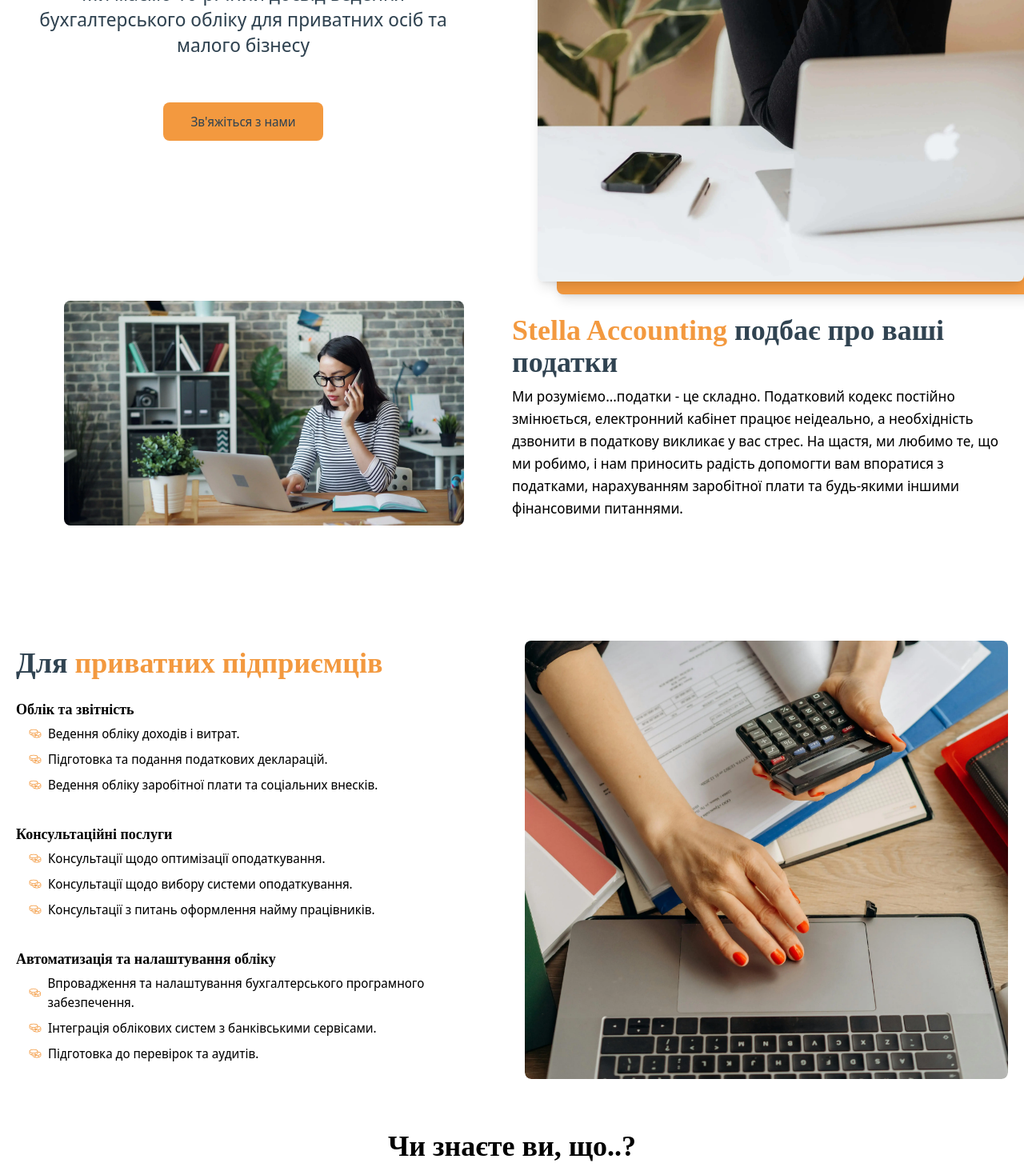
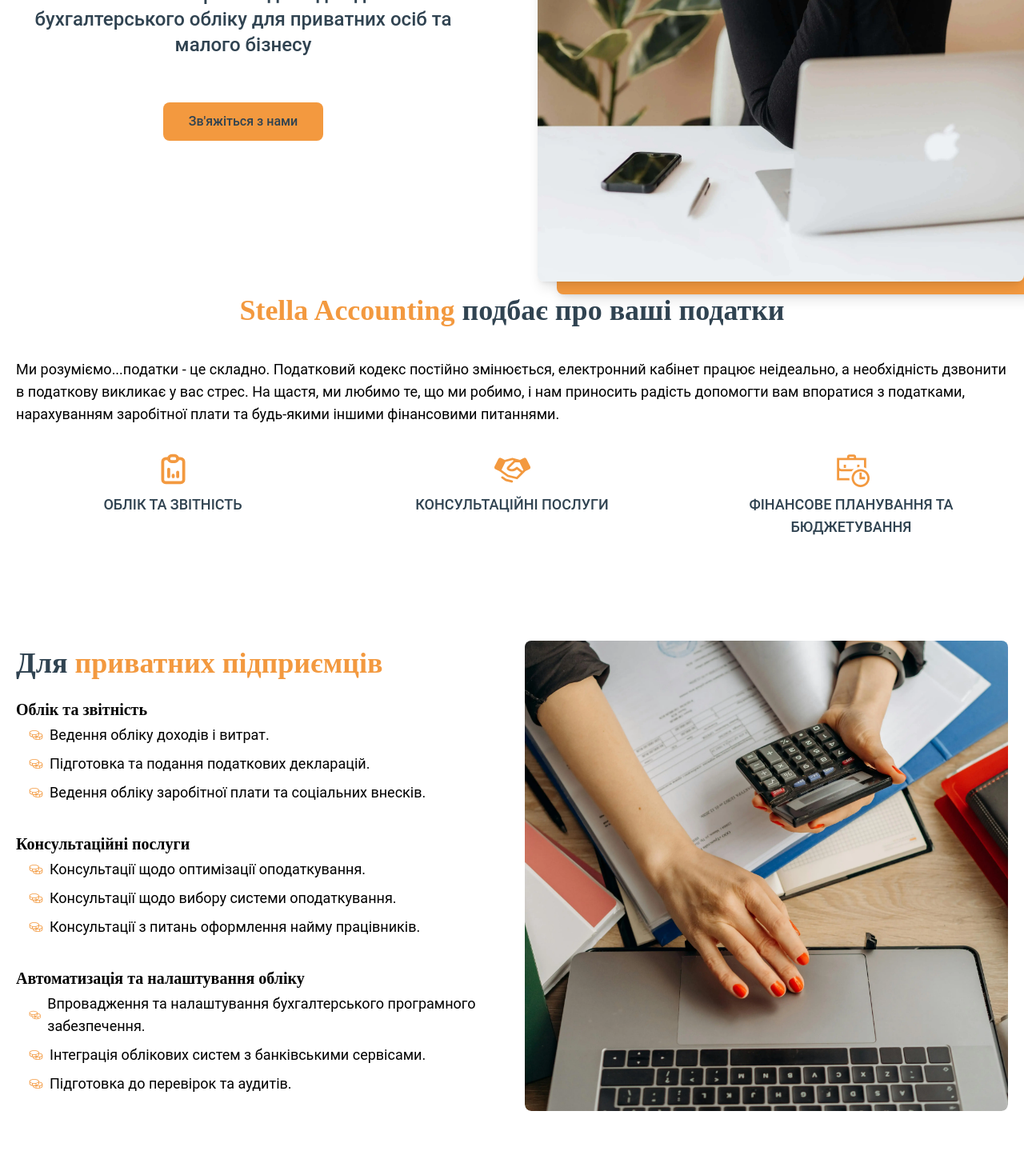
Before and after one commit to AleKoles/stella-savoy, a React (Create React App) app: page / in a window 1280 px wide. Shown: the part 520-1979 px from the top of the page at 80% size. Built offline with nearby package versions, Linux system fonts and the light colour scheme.

Commit message:
refactor about and footer

```diff
--- a/package.json
+++ b/package.json
@@ -7,6 +7,7 @@
     "@testing-library/react": "^13.4.0",
     "@testing-library/user-event": "^13.5.0",
     "chart.js": "^4.4.3",
+    "gsap": "^3.12.5",
     "react": "^18.3.1",
     "react-dom": "^18.3.1",
     "react-icons": "^5.2.1",
--- a/src/components/About.jsx
+++ b/src/components/About.jsx
@@ -1,19 +1,69 @@
-import React from 'react';
-import Laptop from '../assets/woman_laptop.webp';
+import React, { useRef, useEffect } from 'react';
+import { PiHandshakeFill } from "react-icons/pi";
+import { LiaBusinessTimeSolid } from "react-icons/lia";
+import { TbReportAnalytics } from "react-icons/tb";
+import gsap from 'gsap';
+import ScrollTrigger from 'gsap/ScrollTrigger';
+
+gsap.registerPlugin(ScrollTrigger);
 
 const About = () => {
+
+  const cardsRef = useRef([]);
+
+  useEffect(() => {
+    gsap.fromTo(cardsRef.current,
+      { x: -200, opacity: 0 },
+      {
+        x: 0,
+        opacity: 1,
+        duration: 1,
+        stagger: 0.3,
+        ease: "sine.out",
+        scrollTrigger: {
+          trigger: cardsRef.current,
+          start: 'top 80%',
+          once: true,
+        }
+      }
+    );
+  }, []);
+
+
   return (
     <div className='w-full bg-white py-16 px-4' id="about">
-      <div className='max-w-[1240px] mx-auto grid lg:grid-cols-2'>
-      <h2 className='lg:hidden md:text-4xl sm:text-3xl text-theme-yellow mx-auto text-2xl font-bold py-2 text-center'>Stella Accounting <span className="text-theme-gray">подбає про ваші податки</span></h2>
-        <img className='w-[500px] mx-auto my-4 rounded-lg' src={Laptop} alt='/' />
-        <div className='flex flex-col justify-center'>
-          <h2 className='hidden lg:block md:text-4xl sm:text-3xl text-theme-yellow text-2xl font-bold py-2'>Stella Accounting <span className="text-theme-gray">подбає про ваші податки</span></h2>
+      <div className='max-w-[1240px] mx-auto'>
+
+
+        <div className='flex flex-col gap-8 justify-center'>
+          <h2 className='text-center md:text-4xl sm:text-3xl text-theme-yellow text-2xl font-bold py-2'>Stella Accounting <span className="text-theme-gray">подбає про ваші податки</span></h2>
           <p class="lg:text-lg">
           Ми розуміємо...податки - це складно. Податковий кодекс постійно змінюється, електронний кабінет працює неідеально, а необхідність дзвонити в податкову викликає у вас стрес.
           На щастя, ми любимо те, що ми робимо, і нам приносить радість допомогти вам впоратися з податками, нарахуванням заробітної плати та будь-якими іншими фінансовими питаннями.
           </p>
-
+          <div className='w-full grid grid-cols-1 md:grid-cols-3 gap-8 items-start justify-between'>
+          <div
+            ref={(el) => cardsRef.current[0] = el}
+            className="flex flex-col gap-2 items-center"
+          >
+            <TbReportAnalytics size={45} className="text-theme-yellow"/>
+            <p className="text-theme-gray text-lg uppercase font-medium text-center">Облік та звітність</p>
+          </div>
+          <div
+            ref={(el) => cardsRef.current[1] = el}
+            className="flex flex-col gap-2 items-center"
+          >
+            <PiHandshakeFill size={45} className="text-theme-yellow"/>
+            <p className="text-theme-gray text-lg font-medium uppercase text-center">Консультаційні послуги</p>
+          </div>
+          <div
+            ref={(el) => cardsRef.current[2] = el}
+            className="flex flex-col gap-2 items-center"
+          >
+            <LiaBusinessTimeSolid size={45} className="text-theme-yellow"/>
+            <p className="text-theme-gray text-lg uppercase font-medium text-center">Фінансове планування та бюджетування</p>
+          </div>
+        </div>
         </div>
       </div>
     </div>
--- a/src/components/FOP.jsx
+++ b/src/components/FOP.jsx
@@ -14,49 +14,49 @@ const FOP = () => {
           Для <span className="text-theme-yellow">приватних підприємців</span>
         </h2>
           <div className='my-4'>
-            <h3 className='text-lg font-semibold'>
+            <h3 className='text-lg font-semibold lg:text-xl'>
               Облік та звітність
             </h3>
             <ul className='pl-4'>
-              <li className='flex items-center gap-2 py-1'>
+              <li className='flex items-center gap-2 py-1 lg:text-lg'>
                 <PiCoinsLight className='text-theme-yellow' /> Ведення обліку доходів і витрат.
               </li>
-              <li className='flex items-center gap-2 py-1'>
+              <li className='flex items-center gap-2 py-1 lg:text-lg'>
                 <PiCoinsLight className='text-theme-yellow'  /> Підготовка та подання податкових декларацій.
               </li>
-              <li className='flex items-center gap-2 py-1'>
+              <li className='flex items-center gap-2 py-1 lg:text-lg'>
                 <PiCoinsLight className='text-theme-yellow' /> Ведення обліку заробітної плати та соціальних внесків.
               </li>
             </ul>
           </div>
           <div className='my-4'>
-            <h3 className='text-lg font-semibold'>
+            <h3 className='text-lg font-semibold lg:text-xl'>
               Консультаційні послуги
             </h3>
             <ul className='pl-4'>
-              <li className='flex items-center gap-2 py-1'>
+              <li className='flex items-center gap-2 py-1 lg:text-lg'>
                 <PiCoinsLight className=' text-theme-yellow' /> Консультації щодо оптимізації оподаткування.
               </li>
-              <li className='flex items-center py-1 gap-2'>
+              <li className='flex items-center py-1 gap-2 lg:text-lg'>
                 <PiCoinsLight className=' text-theme-yellow' /> Консультації щодо вибору системи оподаткування.
               </li>
-              <li className='flex items-center gap-2 py-1'>
+              <li className='flex items-center gap-2 py-1 lg:text-lg'>
                 <PiCoinsLight className='text-theme-yellow' /> Консультації з питань оформлення найму працівників.
               </li>
             </ul>
           </div>
           <div className='my-4'>
-            <h3 className='text-lg font-semibold'>
+            <h3 className='text-lg font-semibold lg:text-xl'>
               Автоматизація та налаштування обліку
             </h3>
             <ul className='pl-4'>
-              <li className='flex gap-2 items-center py-1'>
+              <li className='flex gap-2 items-center py-1 lg:text-lg'>
                 <PiCoinsLight className='text-theme-yellow' /> Впровадження та налаштування бухгалтерського програмного забезпечення.
               </li>
-              <li className='flex items-center gap-2 py-1'>
+              <li className='flex items-center gap-2 py-1 lg:text-lg'>
                 <PiCoinsLight className='text-theme-yellow' /> Інтеграція облікових систем з банківськими сервісами.
               </li>
-              <li className='flex items-center gap-2 py-1'>
+              <li className='flex items-center gap-2 py-1 lg:text-lg'>
                 <PiCoinsLight className='text-theme-yellow' /> Підготовка до перевірок та аудитів.
               </li>
             </ul>
--- a/src/components/Footer.jsx
+++ b/src/components/Footer.jsx
@@ -10,34 +10,34 @@ import { SlArrowUp } from "react-icons/sl";
 
 const Footer = () => {
   return (
-    <div id="contact">
+    <div id="contact" className="bg-theme-blue">
 
       <section className='w-full pb-8 bg-theme-gray1'>
 
         <div className="max-w-7xl mx-auto py-12 px-4 flex flex-col md:flex-row items-center md:items-start justify-between gap-8 ">
         <div className="flex flex-col gap-2">
           <Link to="hero" className="w-full mx-auto text-center md:text-start" spy={true} smooth={true} offset={50} duration={500}><div className='basis-1/3 cursor-pointer w-full text-3xl font-semibold playfair text-theme-gray flex items-center justify-center md:justify-start gap-1'><img src={logo} className="h-8 w-8" alt="spiritstone logo"/><span>Stella Accounting</span></div></Link>
-          <p className="text-theme-gray text-center md:text-start">Ваш особистий податковий консультант</p>
+          <p className="text-theme-gray text-center md:text-start lg:text-lg">Ваш особистий податковий консультант</p>
         </div>
         <div className="flex flex-col gap-2">
           <p className="text-theme-gray2 uppercase text-center">Зв'яжіться з нами</p>
           <ul className='flex gap-4 items-center justify-center text-theme-blue2 basis-1/3'>
-          <li className='hover:text-black duration-150 ease-in-out cursor-pointer'>
+          <li className='hover:text-theme-yellow duration-150 ease-in-out cursor-pointer'>
             <a href="https://t.me/myrons" target="_blank" rel="noopener noreferrer" aria-label="Telegram">
               <PiTelegramLogoLight size={27} />
             </a>
           </li>
-          <li className='hover:text-black duration-150 ease-in-out cursor-pointer'>
+          <li className='hover:text-theme-yellow duration-150 ease-in-out cursor-pointer'>
             <a href="https://wa.me/380931070489" target="_blank" rel="noopener noreferrer" aria-label="WhatsApp">
               <PiWhatsappLogoLight size={27} />
             </a>
           </li>
-          <li className='hover:text-black duration-150 ease-in-out cursor-pointer'>
+          <li className='hover:text-theme-yellow duration-150 ease-in-out cursor-pointer'>
             <a href="mailto:spiritstone1995@gmail.com" rel="noopener noreferrer" aria-label="Email">
               <GoMail size={25} />
             </a>
           </li>
-          <li className='hover:text-black duration-150 ease-in-out cursor-pointer'>
+          <li className='hover:text-theme-yellow duration-150 ease-in-out cursor-pointer'>
             <a href="tel:+380931070489" rel="noopener noreferrer" aria-label="Mobile Phone">
               <PiPhoneCallLight size={25} />
             </a>
@@ -50,7 +50,7 @@ const Footer = () => {
         </div>
         <p className="cols-span-full w-full text-center text-theme-gray mt-8 text-sm">© 2024 Stella Savoy</p>
         <ScrollToTop showUnder={160}>
-          <div className="text-theme-blue2 hover:text-theme-gray2 duration-150 ease-in-out flex flex-col">
+          <div className="text-theme-gray hover:text-theme-yellow duration-150 ease-in-out flex flex-col">
             <SlArrowUp className="-mt-4" size={27}/>
           </div>
         </ScrollToTop>
--- a/src/components/Hero.jsx
+++ b/src/components/Hero.jsx
@@ -1,5 +1,6 @@
 import React from 'react';
 import hero from '../assets/lapto-_smile.webp'
+import { Link } from 'react-scroll';
 
 
 
@@ -17,7 +18,7 @@ const Hero = () => {
             Ми маємо 10-річний досвід ведення бухгалтерського обліку для приватних осіб та малого бізнесу
             </p>
           </div>
-          <button className='bg-theme-yellow w-[200px] rounded-lg font-medium my-6 mx-auto py-3'>Зв'яжіться з нами</button>
+          <button className='bg-theme-yellow w-[200px] rounded-lg font-medium my-6 mx-auto py-3'><Link to="contact" spy={true} smooth={true}  duration={500}>Зв'яжіться з нами</Link></button>
         </div>
         <div class="relative lg:block hidden mt-4 mx-auto">
           <img className='w-full relative z-10 rounded-lg shadow-lg' src={hero} alt="/" />
--- a/src/index.css
+++ b/src/index.css
@@ -3,9 +3,10 @@
 @tailwind utilities;
 
 @import url('https://fonts.googleapis.com/css2?family=Noto+Sans+Display:ital,wght@0,100..900;1,100..900&family=Playfair+Display:ital,wght@0,400..900;1,400..900&display=swap');
+@import url('https://fonts.googleapis.com/css2?family=Roboto:ital,wght@0,100;0,300;0,400;0,500;0,700;0,900;1,100;1,300;1,400;1,500;1,700;1,900&display=swap');
 
 body{
-    font-family: "Noto Sans Display", sans-serif;
+    font-family: "Roboto", sans-serif;
     font-optical-sizing: auto;
     font-weight: <weight>;
     font-style: normal;
```
Also changed, not shown: src/components/Companies.jsx (+13 -13 lines), 1 other file (tests, documents, lock files or other folders).
